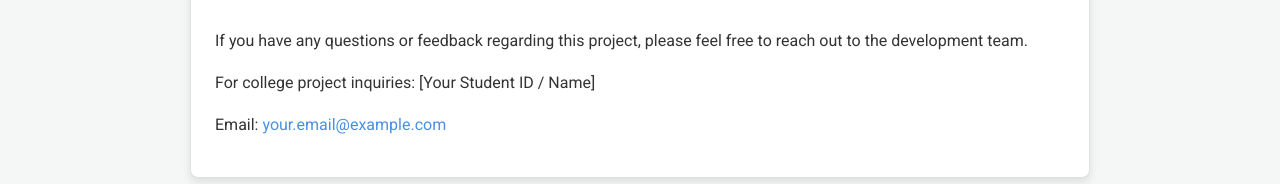
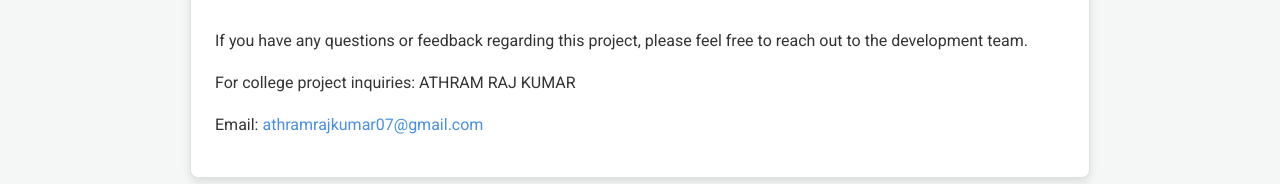
Before and after one commit to RAJ06-C/open-ports-scanner, a plain HTML site: page contact.html in a window 1280 px wide. Shown: the part 244-428 px from the top of the page. Drawn offline with Linux system fonts and the light colour scheme.

Commit message:
updated contact.html
This information about the developer has been added

```diff
--- a/contact.html
+++ b/contact.html
@@ -24,12 +24,13 @@
             </div>
             <div class="card-body">
                 <p>If you have any questions or feedback regarding this project, please feel free to reach out to the development team.</p>
-                <p>For college project inquiries: [Your Student ID / Name]</p>
-                <p>Email: <a href="mailto:your.email@example.com">your.email@example.com</a></p>
+                <p>For college project inquiries: ATHRAM RAJ KUMAR</p>
+                <p>Email: <a href="mailto:your.email@example.com">athramrajkumar07@gmail.com</a></p>
             </div>
         </div>
     </main>
 
     <script src="js/script.js"></script>
 </body>
+
 </html>
```
